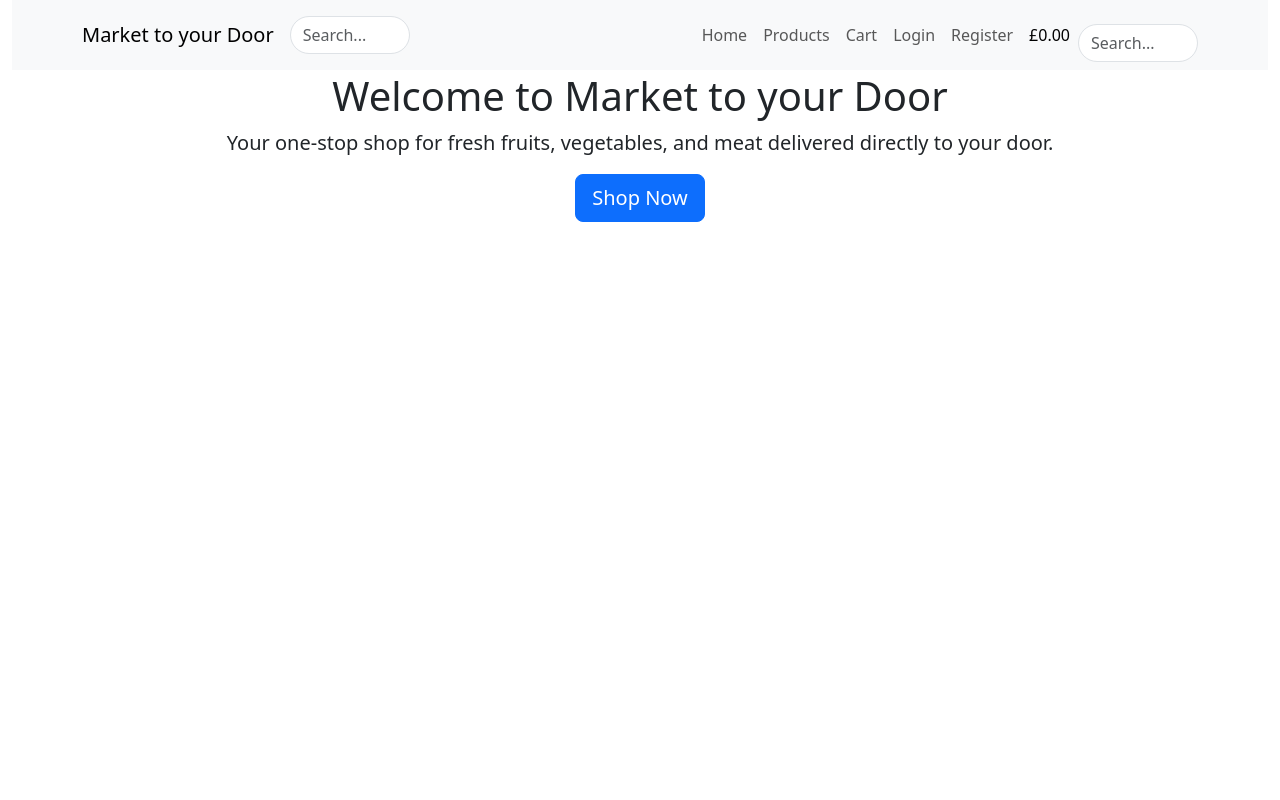
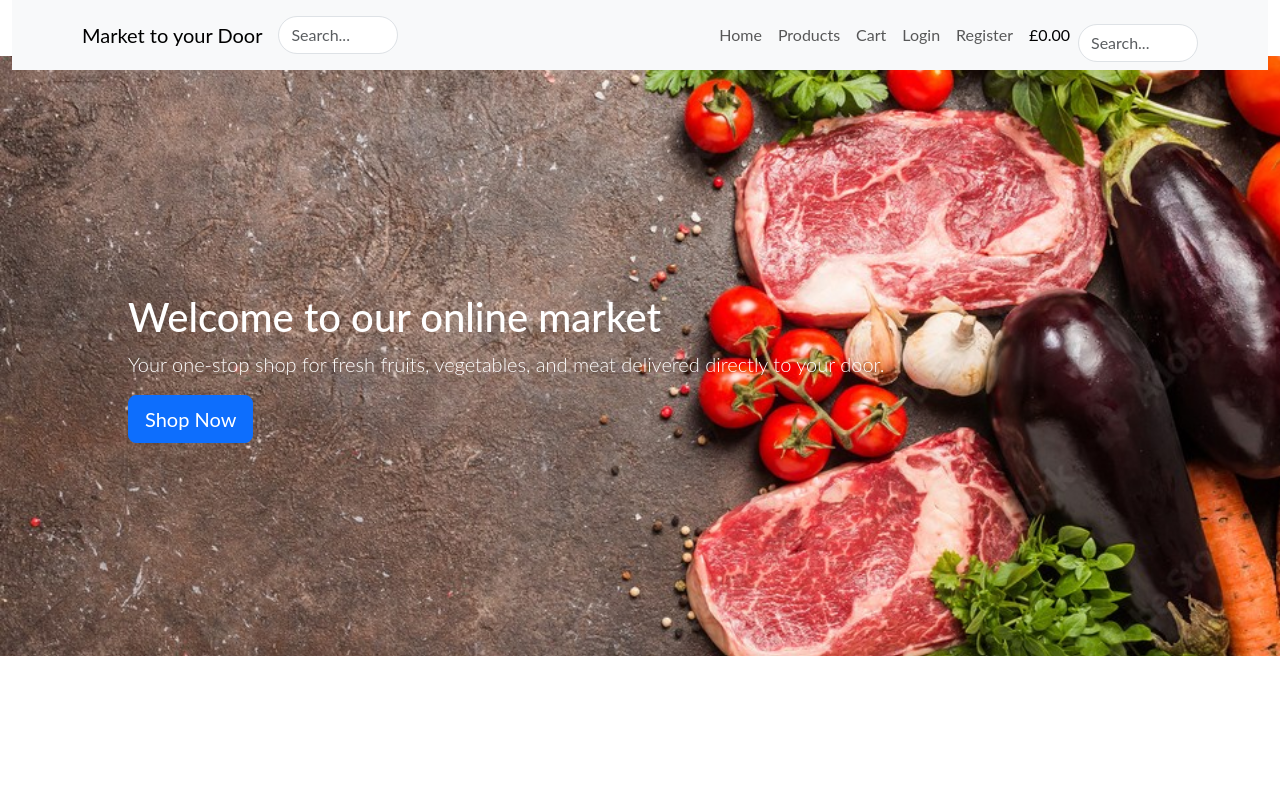
Before and after one commit to pauldmnn/Market-to-your-door, a Django app: page / in a window 1280 px wide. Run offline with Django 5.2, Linux system fonts and the light colour scheme.

Commit message:
Added image to home page

```diff
--- a/market/templates/market/index.html
+++ b/market/templates/market/index.html
@@ -4,17 +4,15 @@
 {% block title %}Market to your Door{% endblock %}
 
 {% block content %}
-    <div class="container mt-5">
-        <div class="row">
-            <div class="col-12 text-center">
-                <h1 class="mt-4">Welcome to Market to your Door</h1>
-                <p class="lead">
-                    Your one-stop shop for fresh fruits, vegetables, and meat delivered directly to your door.
-                </p>
-                <a href="" class="btn btn-primary btn-lg">
+    <div class="hero-image">
+        <div class=" hero-text">
+            <h1 class="mt-4">Welcome to our online market</h1>
+            <p class="lead">
+                Your one-stop shop for fresh fruits, vegetables, and meat delivered directly to your door.
+            </p>
+            <a href="" class="btn btn-primary btn-lg">
                     Shop Now
-                </a>
-                </div>
+            </a>
         </div>
     </div>
 {% endblock %}
--- a/market_to_your_door/urls.py
+++ b/market_to_your_door/urls.py
@@ -16,10 +16,12 @@ Including another URLconf
 """
 from django.contrib import admin
 from django.urls import path, include
+from django.conf import settings
+from django.conf.urls.static import static
 
 urlpatterns = [
     path('admin/', admin.site.urls),
     path('accounts/', include('allauth.urls')),
     path('', include('market.urls')),
 
-]
+] + static(settings.MEDIA_URL, document_root=settings.MEDIA_ROOT)
--- a/static/css/base.css
+++ b/static/css/base.css
@@ -1,9 +1,45 @@
+html {
+    height: 100%;
+}
+
+body {
+    color: #000000;
+    font-family: 'Lato';
+}
+
+.hero-image {
+    position: fixed;
+    width: 100%;
+    height: 600px;
+    background: url('/media/market_image.jpg') no-repeat center center;
+    background-size: cover;
+    margin: 0;
+    margin-top: 56px;
+    padding: 20px;
+}
+
+.hero-text {
+    position: absolute;
+    top: 50%;
+    left: 10%;
+    transform: translateY(-50%);
+    color: #fff;
+}
+
+header {
+    width: 100%;
+    position: fixed;
+    top: 0;
+    left: 0;
+    z-index: 999;
+}
+
 .search-input {
     width: 120px;
     transition: width 0.3s ease-in-out;
     border-radius: 20px;
-  }
+}
 
 .search-input:focus {
     width: 200px;
-  }
+}
--- a/templates/base.html
+++ b/templates/base.html
@@ -28,7 +28,7 @@
     <header class="container-fluid fixed-top">
         <nav class="navbar navbar-expand-lg navbar-light bg-light">
             <div class="container">
-                <a class="navbar-brand" href="{% url 'market:home' %}">Market to your Door</a>
+                <a class="navbar-brand" href="">Market to your Door</a>
                 <button class="navbar-toggler" type="button" data-bs-toggle="collapse" data-bs-target="#navbarContent" aria-controls="navbarContent" aria-expanded="false" aria-label="Toggle navigation">
                     <span class="navbar-toggler-icon"></span>
                 </button>
@@ -38,31 +38,31 @@
                 <div class="collapse navbar-collapse" id="navbarContent">
                     <ul class="navbar-nav ms-auto">
                         <li class="nav-item">
-                            <a class="nav-link" href="{% url 'market:home' %}">Home</a>
+                            <a class="nav-link" href="">Home</a>
                         </li>
                         <li class="nav-item">
-                            <a class="nav-link" href="{% url 'products:product_list' %}">Products</a>
+                            <a class="nav-link" href="">Products</a>
                         </li>
                         <li class="nav-item">
-                            <a class="nav-link" href="{% url 'cart:cart_detail' %}">Cart</a>
+                            <a class="nav-link" href="">Cart</a>
                         </li>
                         {% if user.is_authenticated %}
                             <li class="nav-item">
-                                <a class="nav-link" href="{% url 'profiles:profile' %}">My Account</a>
+                                <a class="nav-link" href="">My Account</a>
                             </li>
                             <li class="nav-item">
-                                <a class="nav-link" href="{% url 'profiles:logout' %}">Logout</a>
+                                <a class="nav-link" href="">Logout</a>
                             </li>
                         {% else %}
                             <li class="nav-item">
-                                <a class="nav-link" href="{% url 'profiles:login' %}">Login</a>
+                                <a class="nav-link" href="">Login</a>
                             </li>
                             <li class="nav-item">
-                                <a class="nav-link" href="{% url 'profiles:register' %}">Register</a>
+                                <a class="nav-link" href="">Register</a>
                             </li>
                         {% endif %}
                         <li class="list-inline-item">
-                            <a class="{% if grand_total %} text-info font-weight-bold {% else %} text-black {% endif %} nav-link" href="{% url 'view_bag' %}">
+                            <a class="{% if grand_total %} text-info font-weight-bold {% else %} text-black {% endif %} nav-link" href="">
                                 <div class="text-center">
                                     <div><i class="fas fa-shopping-bag fa-lg"></i></div>
                                     <p class="my-0">
```
Also changed, not shown: media/market_image.jpg (renamed from media/images/market_image.jpg).
